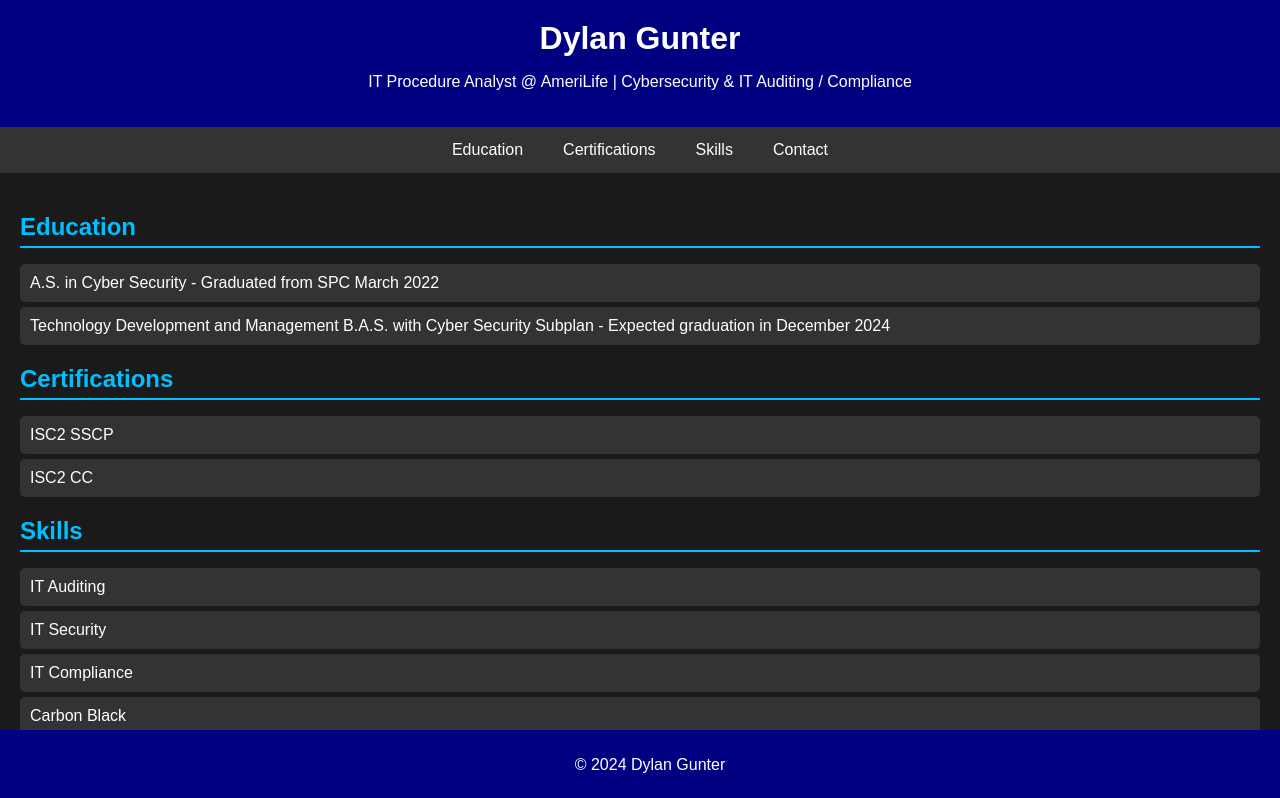
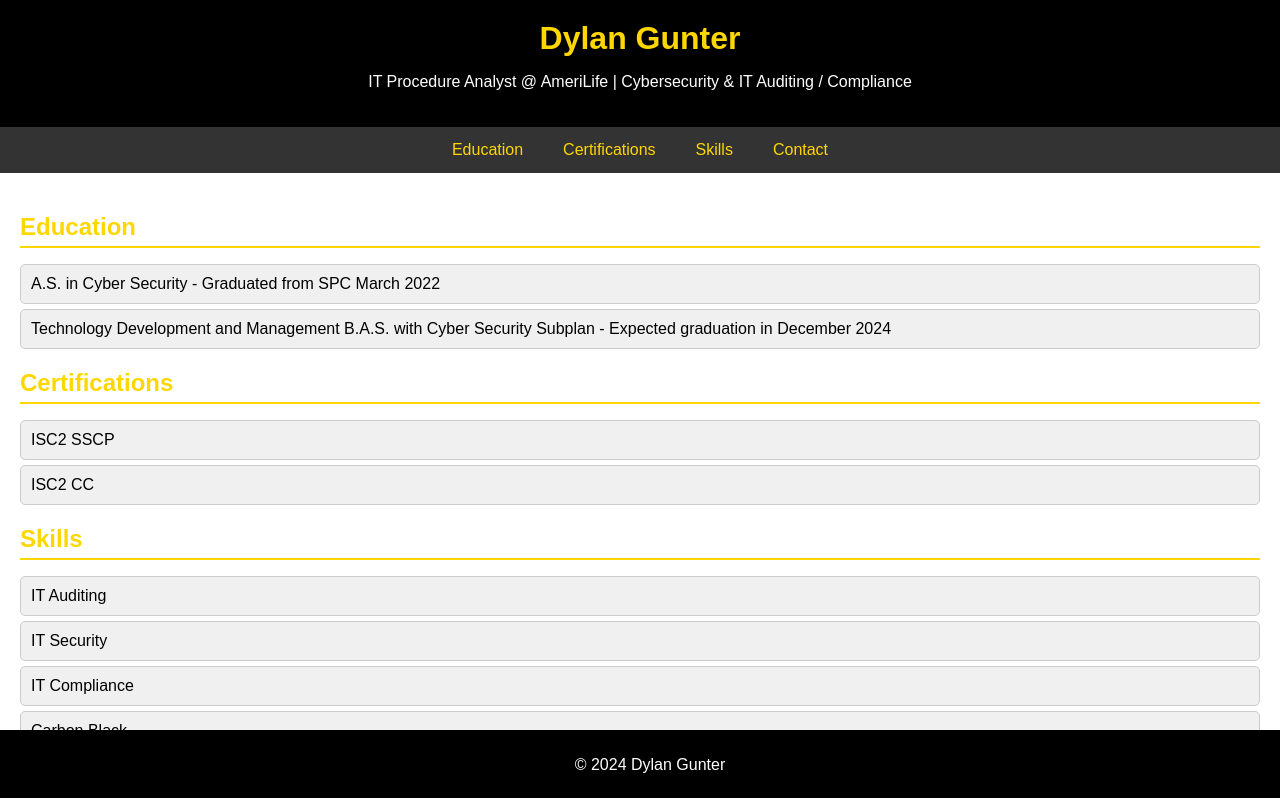
Before and after one commit to dgunter-imperial/dylangunterinfo, a plain HTML site: page index.html in a window 1280 px wide. Shown: the top 798 px of the page. Drawn offline with Linux system fonts and the light colour scheme.

Commit message:
Update index.html

```diff
--- a/index.html
+++ b/index.html
@@ -7,40 +7,41 @@
     <style>
         body {
             font-family: Arial, sans-serif;
-            background-color: #1a1a1a;
-            color: #ffffff;
+            background-color: #ffffff;
+            color: #000000;
             margin: 0;
             padding: 0;
         }
         header {
-            background-color: #000080;
+            background-color: #000000;
             padding: 20px;
             text-align: center;
+            color: #ffffff;
         }
         header h1 {
             margin: 0;
-            color: #ffffff;
+            color: #ffd700;
         }
         nav {
             display: flex;
             justify-content: center;
-            background-color: #333;
+            background-color: #333333;
         }
         nav a {
-            color: #ffffff;
+            color: #ffd700;
             padding: 14px 20px;
             text-decoration: none;
             text-align: center;
         }
         nav a:hover {
-            background-color: #575757;
+            background-color: #555555;
         }
         .container {
             padding: 20px;
         }
         .section-title {
-            color: #00bfff;
-            border-bottom: 2px solid #00bfff;
+            color: #ffd700;
+            border-bottom: 2px solid #ffd700;
             padding-bottom: 5px;
             margin-bottom: 10px;
         }
@@ -49,21 +50,23 @@
             padding: 0;
         }
         .skills-list li, .education-list li, .certifications-list li {
-            background-color: #333;
+            background-color: #f0f0f0;
             margin: 5px 0;
             padding: 10px;
             border-radius: 5px;
+            border: 1px solid #cccccc;
         }
         footer {
-            background-color: #000080;
+            background-color: #000000;
             text-align: center;
             padding: 10px;
+            color: #ffffff;
             position: fixed;
             width: 100%;
             bottom: 0;
         }
         footer a {
-            color: #00bfff;
+            color: #ffd700;
             text-decoration: none;
         }
     </style>
@@ -127,4 +130,4 @@
         <p>&copy; 2024 Dylan Gunter</p>
     </footer>
 </body>
-</html>
+</html
```
